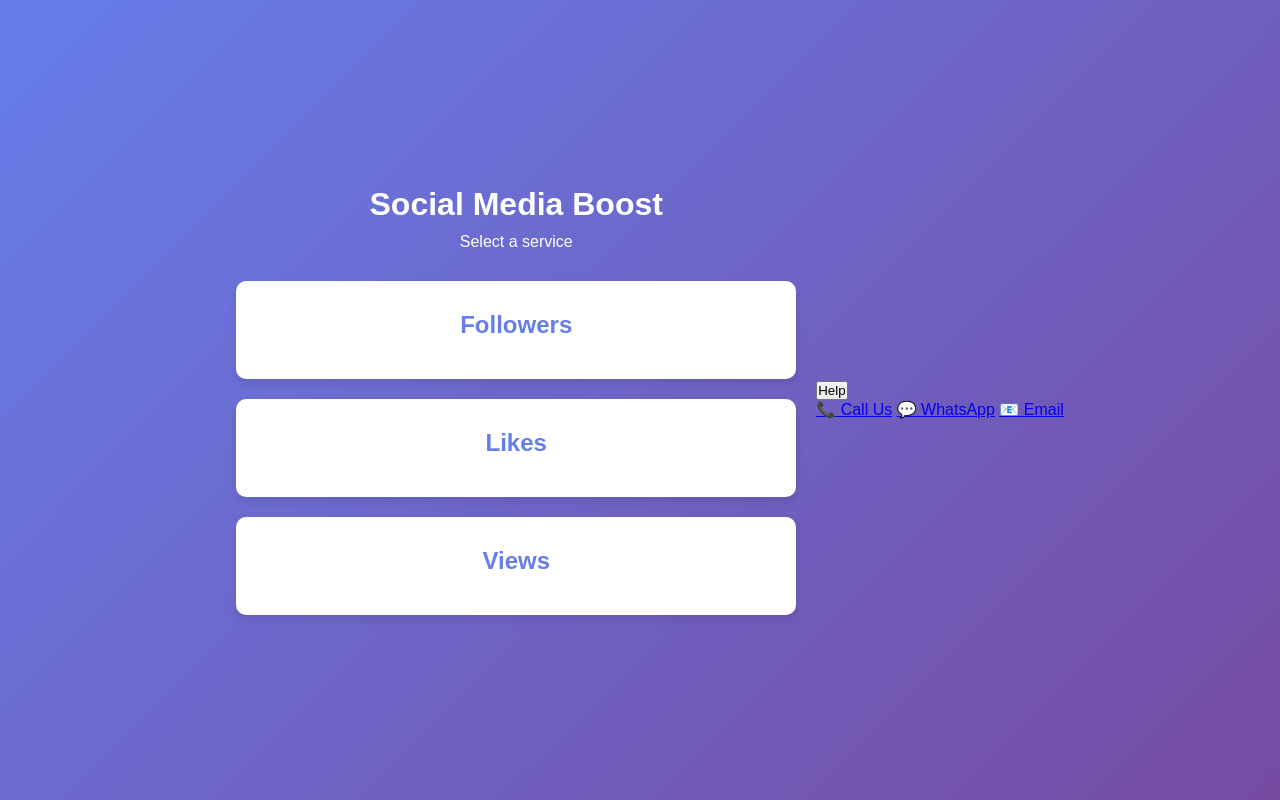
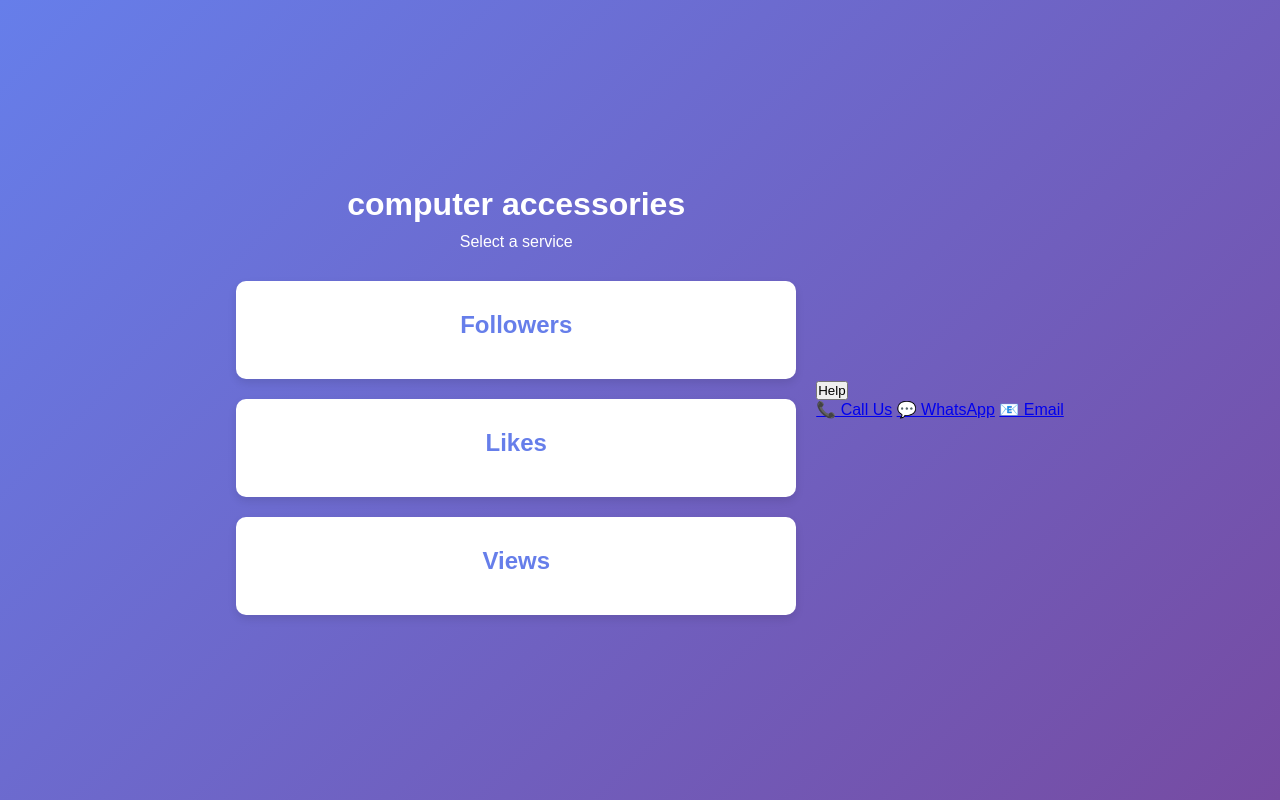
Before and after one commit to abhira452/smart-media, a plain HTML site: page index.html in a window 1280 px wide. Drawn offline with Linux system fonts and the light colour scheme.

Commit message:
Change landing page title to 'computer accessories'
Updated the title on the landing page from 'Social Media Boost' to 'computer accessories'.

```diff
--- a/index.html
+++ b/index.html
@@ -20,7 +20,7 @@
 
   <!-- 🔹 LANDING PAGE -->
   <div id="landing" class="page active">
-    <h1>Social Media Boost</h1>
+    <h1>computer accessories</h1>
     <p>Select a service</p>
 
     <div class="options">
```
